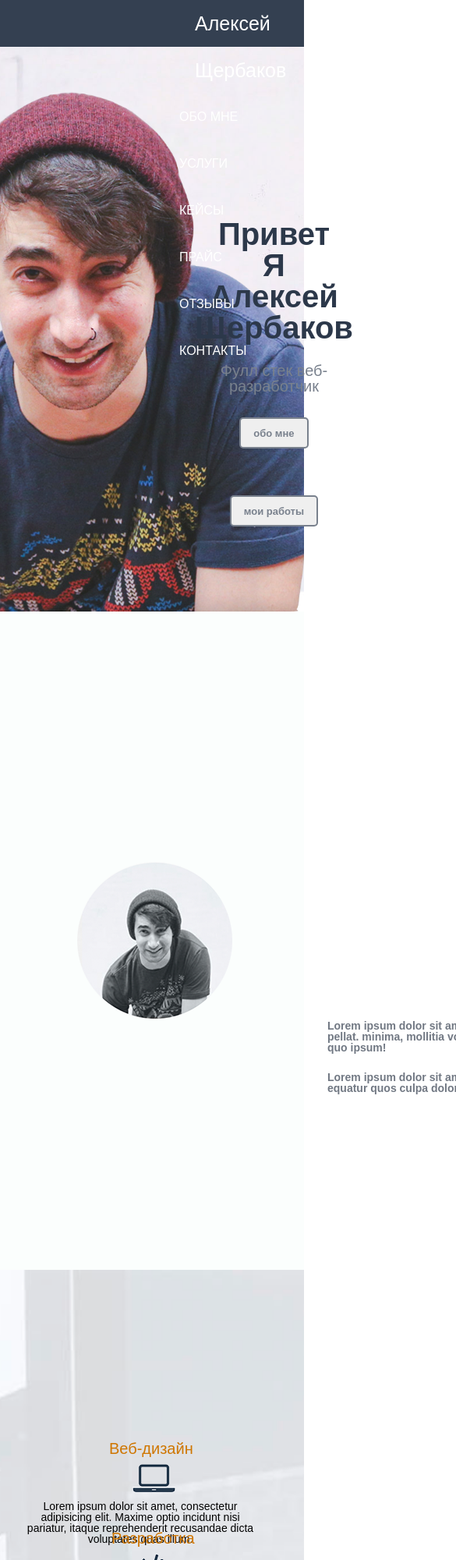
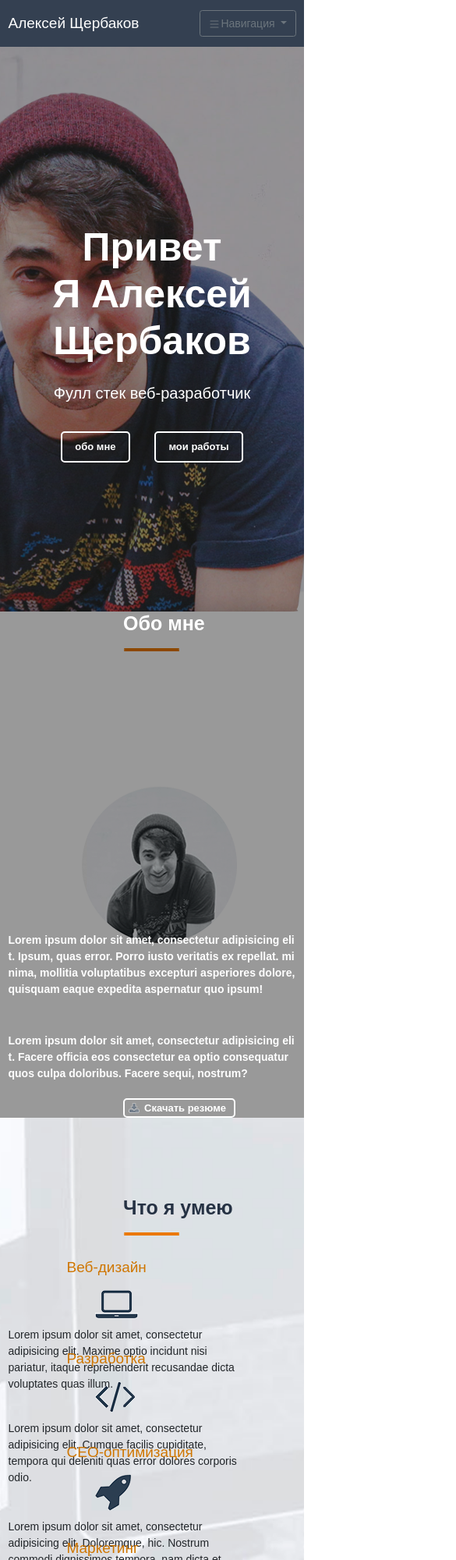
Before and after one commit to Milkazz/Milkazz.github.io, a plain HTML site: page source/index.html in a window 390 px wide. Shown: the top 2000 px of the page at 78% size, 585 px wide, since content can reach past the window. Drawn offline with Linux system fonts and the light colour scheme.

Commit message:
не готовое 4 дз bootstrap

```diff
--- a/source/css/style.css
+++ b/source/css/style.css
@@ -11,9 +11,8 @@ nav{
 
 .logo{
     color: #fff;
-    font-size: 25px;
+    font-size: 19px;
     line-height: 60px;
-    padding-left: 250px;
     float: left;
 -webkit-animation: coming 2s ease;
 -o-animation: coming 2s ease;
@@ -27,12 +26,12 @@ animation: coming 2s ease;
     }
     to{
         opacity: 1;
-        margin-left: 250px;
+        margin-left: 0px;
     }
 }
 .menu{
     float: left;
-    padding-left: 230px;
+
 
 }
 .menu li a{
@@ -40,6 +39,7 @@ animation: coming 2s ease;
     color: white;
     transform: scale(1);
     display: inline-block;
+    text-decoration: none;
 }
 .menu li a:visited {
     color: white;
@@ -47,6 +47,9 @@ animation: coming 2s ease;
 .menu li a:hover {
     color: orange ;
 
+}
+.white-btn:visited {
+    color: white;
 }
 .menu li a:active {
      transform: scale(1.1);
@@ -56,7 +59,7 @@ animation: coming 2s ease;
     line-height: 60px;
     color: #fff;
     margin-right: 25px;
-    font-size: 16px;
+    font-size: 13px;
     text-transform: uppercase;
     -webkit-animation: TopShift 0.4s ease forwards;
     -o-animation: TopShift 0.4s ease forwards;
@@ -85,9 +88,9 @@ animation: coming 2s ease;
 }
 .title__container{
     float: left;
-    margin: 280px 0px 0px 250px;
     color: #2c384a;
     text-align: center;
+    width: 100%;
     opacity: 0;
     -webkit-animation: TitleMove 1s ease forwards;
     -o-animation:TitleMove 1s ease forwards;
@@ -97,8 +100,51 @@ animation: coming 2s ease;
     animation-delay:2.4s ;
 }
 .title__container h1{
-    font-size: 40px;
+    font-family: Arial,sans-serif;
+    font-size: 50px;
     font-weight: 600;
+}
+@media (max-width:991px) {
+    .title__container,title__container h4, .title__container input{
+        color: white;
+        position: relative;
+        z-index: 3;
+         -webkit-animation-delay: 1s;
+    -o-animation-delay: 1s ;
+    animation-delay: 1s ;
+    }
+    .main {
+        position: relative;
+    }
+    .main::after {
+       content: "";
+        bottom: 0;
+        top: 0;
+        right: 0;
+        left: 0;
+        position: absolute;
+        background: rgba(0,0,0,0.4)
+    }
+
+}
+@media (max-width:525px) {
+    .Information1 p, .Information1 span, .Information1 h2, .Information1 input  {
+        color: white;
+          position: relative;
+        z-index: 5;
+    }
+    .Information1 {
+        position: relative;
+    }
+    .Information1::after {
+        content: "";
+        bottom: 0;
+        top: 0;
+        right: 0;
+        left: 0;
+        position: absolute;
+        background: rgba(0,0,0,0.4)
+    }
 }
 .title__container input {
     transition: all 0.1s;
@@ -114,7 +160,6 @@ animation: coming 2s ease;
 .title__container h4{
     margin-top: 25px;
     font-size: 20px;
-    color: #79818d;
 }
 @keyframes coming {
     from {
@@ -139,46 +184,52 @@ animation: coming 2s ease;
     text-align: center;
     border: 2px solid;
     border-radius: 5px;
-    color: #79818d;
     font-size: 13px;
     font-weight: 550;
     padding: 0px 16px;
     margin: 30px 14px;
+    background: none;
 }
 .Information1 {
     width: 100%;
     height: 100%;
-    background:  url(../img/AboutMeBoy.png) 52% no-repeat ,url(../img/AboutMeBG.jpg) center/cover no-repeat;
+    background:  url(../img/AboutMeBoy.png) no-repeat;
+    background-position: 55% 50%;
+    color: #263244;
+
 }
 
 .Information1 h2{
-    padding-left: 640px;
-   padding-top: 100px;
+
     font-size: 25px;
     font-weight: 600;
-    color: #263244;
+
+}
+@media (max-width:576px){
+    .lineABME,.Information1 h2, .INPTINF1, .KeysH2 , .WCIDH2 {
+        padding-left: 40%;
+    }
 }
 .lineABME {
-    padding-left: 658px;
+
     margin-top: 10px;
     margin-bottom: 10px;
 }
 .Information1 p{
     padding-top: 350px;
-    color: #717883;
+
+
     font-weight: 550;
       word-break: break-all;
-    width: 1100px;
 
-     padding-left: 420px;
+
 }
 .Information1 span{
-    color: #717883;
+
     font-weight: 550;
     word-break: break-all;
-    width: 1100px;
     margin-top: 10px;
-      padding-left: 420px;
+
     display: block;
 
 }
@@ -187,10 +238,8 @@ animation: coming 2s ease;
     text-align: right;
     border: 2px solid;
     border-radius: 5px;
-    color: #717883;
     font-size: 13px;
     font-weight: 550;
-    margin: 2px 640px;
     padding: 0px 10px 0px 25px;
     background: url(../img/download.png) 4%/14px no-repeat ;
      transform: scale(1)
@@ -200,14 +249,13 @@ animation: coming 2s ease;
 box-shadow: 0 0 10px rgba(0,0,0,0.5);
 
 }
-.Information {
+.InformationBG {
     width: 100%;
     height: 100%;
-    background: url(../img/WhatCanIDo.jpg) center/cover no-repeat;
+    background: url(../img/WhatCanIDo.jpg)  center/cover no-repeat;
 
 }
 .Information h2{
-  padding-left: 628px;
    padding-top: 100px;
     font-size: 25px;
     font-weight: 600;
@@ -218,42 +266,25 @@ box-shadow: 0 0 10px rgba(0,0,0,0.5);
 }
 .Craft{
     float: left;
-    position: relative;
-    bottom: 2px;
 }
 .CEOopt {
     float: left;
-    position: relative;
-    bottom: 2px;
 }
-#RocketImg {
-    position: relative;
-    bottom: 1px;
-    right: 15px;
-}
-#spanRocket {
-    position: relative;
-    bottom: 6px;
-}
-#CraftH4 {
-    position: relative;
-    left: 3px;
-}
-#CEOoptH4 {
-    position: relative;
-    right: 35px;
+.Marcs {
+    float: left;
 }
 .Information h4 {
-    font-size: 20px;
+    font-size: 19px;
     color: #cf7600;
-    padding-left: 120px;
+    position: relative;
+    left: 25%;
 }
 .Information span{
     display: block;
     width: 300px;
     height: 30px;
-    margin: 10px;
-    text-align: center;
+    margin-top:10px;
+
 }
 .Marcs {
     float: left;
@@ -261,11 +292,12 @@ box-shadow: 0 0 10px rgba(0,0,0,0.5);
     bottom: 3px;
 }
 .List {
-    margin: 20px;
+    margin-top: 20px;
 }
 .List img {
-    padding-left: 150px;
     margin-top: 10px;
+    position: relative;
+    left: 37%;
 }
 .BGKeys {
     background: #fcfdfd;
@@ -274,19 +306,17 @@ box-shadow: 0 0 10px rgba(0,0,0,0.5);
     background: #fcfdfd;
 }
 .Keys h2 {
-    padding-left: 650px;
    padding-top: 100px;
     font-size: 30px;
     font-weight: 650;
     color: #263244
 }
 #Bottomkeys{
-    padding-left: 300px;
     color: #3f495a;
     font-weight: 550;
 }
 #TamplateKeys {
-    padding-left: 100px;
+
     margin-top: 10px;
 }
 .Keys h3 {
@@ -294,7 +324,6 @@ box-shadow: 0 0 10px rgba(0,0,0,0.5);
     color: #263244;
     margin-top: 10px;
     margin-bottom: 10px;
-    padding-left: 100px;
 
 }
 .Keys input{
@@ -304,7 +333,7 @@ box-shadow: 0 0 10px rgba(0,0,0,0.5);
     border: 2px solid;
     border-radius: 7px;
     padding: 5px;
-    margin: 10px 105px;
+    margin: 10px 0px;
    text-transform: uppercase;
     font-size: 15px;
     font-weight: 600;
@@ -323,14 +352,11 @@ box-shadow: 0 0 10px rgba(0,0,0,0.5);
     color: #263244;
     margin-top: 10px;
     margin-bottom: 10px;
-    padding-left: 400px;
+}
 
-
-}
 .ClientAndWb{
     color: #3f495a;
     margin-top: 10px;
-    padding-left: 105px;
 
 }
 #NameProject {
@@ -338,34 +364,36 @@ margin: 10px;
     padding: 10px;
    color: #3f495a;
 }
-.ClientWbFl{
-    float: left;
+@media (min-width:768px) {
+    .ClientWbFl {
+        float: left;
+    }
 }
 #Client {
     color: #3f495a;
     margin-top: 10px;
-    padding-left: 105px;
+}
+.PayCalculatorBG {
+   background: url(../img/AboutMeBG.jpg) center/cover no-repeat;
 }
 .PayCalculator {
-   background: url(../img/AboutMeBG.jpg) center/cover no-repeat;
-}
+box-shadow: 0 14px 28px rgba(0,0,0,0.25), 0 10px 10px rgba(0,0,0,0.22);
+    }
 .PayCalculator h2{
-    padding-left: 560px;
-   padding-top: 100px;
+
     font-size: 30px;
     font-weight: 650;
     color: #263244;
 }
 .PayCalculator h3 {
-    padding-left: 280px;
     font-size: 25px;
     margin-top: 20px;
     font-weight: 600;
     color: #383e49;
 }
 .PayCalculator select {
-    margin: 10px 280px;
-    width: 891px;
+    margin: 10px 0px;
+    width: 70%;
     height: 40px;
     text-align: center;
     font-size: 20px;
@@ -375,11 +403,12 @@ margin: 10px;
 .Def {
     color: #7d7d7d;
 }
-#LineBottomPayCalc {
-    padding-left: 280px;
+@media (max-width:768px){
+    #LineBottomPayCalc {
+    width: 300px;
 }
+
 .PayCalculator p{
-    padding-left: 280px;
     font-size: 20px;
     color: #1c2534;
     font-weight: 600
--- a/source/index.html
+++ b/source/index.html
@@ -1,6 +1,7 @@
 <!DOCTYPE html>
 <html lang="en">
 <link rel="stylesheet" href="css/reset.css">
+<link rel="stylesheet" href="css/bootstrap.min.css">
 <link rel="stylesheet" href="css/style.css">
 <head>
     <meta charset="UTF-8">
@@ -8,13 +9,16 @@
     <meta name="author" content="Aleksey Scherbakov">
     <meta name="robots" content="all">
     <meta property="og:title" content="It's my first page...">
+    <meta name="viewport" content="width=device-width,initial-scale=1,maximum-scale=1,user-scalable=no">
     <title>Алексей Щербаков- веб-разработчик</title>
 </head>
 <body>
 <header>
 <nav>
-    <div class="logo">Алексей Щербаков</div>
-    <div class="menu">
+   <div class="container">
+   <div class="row">
+   <div class="col-xl-2 col-xxl-2 col-lg-3 col-7"><div class="logo">Алексей Щербаков</div></div>
+   <div class="px-0 col-xl-6 offset-xl-4 offset-xxl-3 col-xxl-7 col-lg-8 offset-lg-1 d-none d-lg-block"><div class="menu">
        <ul>
         <li><a href="#">обо мне</a></li>
         <li><a href="#">услуги</a></li>
@@ -23,60 +27,87 @@
         <li><a href="#">отзывы</a></li>
         <li><a href="#">контакты</a></li>
     </ul>
-    </div>
+    </div></div>
+    <div class="col-5 d-flex d-lg-none flex-column justify-content-center align-items-end "><div class="dropdown">
+  <a class="btn btn-outline-secondary  dropdown-toggle white-btn" href="#" role="button" id="dropdownMenuLink" data-bs-toggle="dropdown" aria-expanded="false">
+   <svg xmlns="http://www.w3.org/2000/svg" width="16" height="16" fill="currentColor" class="bi bi-list" viewBox="0 0 16 16">
+  <path fill-rule="evenodd" d="M2.5 12a.5.5 0 0 1 .5-.5h10a.5.5 0 0 1 0 1H3a.5.5 0 0 1-.5-.5zm0-4a.5.5 0 0 1 .5-.5h10a.5.5 0 0 1 0 1H3a.5.5 0 0 1-.5-.5zm0-4a.5.5 0 0 1 .5-.5h10a.5.5 0 0 1 0 1H3a.5.5 0 0 1-.5-.5z"/>
+</svg>Навигация
+  </a>
+
+  <ul class="dropdown-menu" aria-labelledby="dropdownMenuLink">
+       <li><a class="dropdown-item" href="#">Обо мне</a></li>
+        <li><a class="dropdown-item" href="#">Услуги</a></li>
+        <li><a class="dropdown-item" href="#">Кейсы</a></li>
+        <li><a class="dropdown-item" href="#">Прайс</a></li>
+        <li><a class="dropdown-item" href="#">Отзывы</a></li>
+        <li><a class="dropdown-item" href="#">Контакты</a></li>
+  </ul>
+</div></div>
+   </div>
+   </div>
+
 </nav>
 </header>
 <div class="main">
-    <div class="title__container">
+   <div class="container h-100"><div class="row align-items-center h-100" ><div class="col-lg-6 mt-5 pt-5">  <div class="title__container mt-5">
         <h1>Привет <br>Я Алексей Щербаков</h1>
         <h4>Фулл стек веб-разработчик</h4>
         <input type="button" value="обо мне">
-        <input type="button" value="мои работы">
-
+        <input type="button" value="мои работы"></div></div></div>
     </div>
 </div>
-<div class="Information1">
-<h2>Обо мне</h2>
+<div class="container"><div class="row align-items-center"><div class="Information1">
+<div class="col-xxl-2 offset-xxl-6 col-xl-3 offset-xl-6 col-lg-3 offset-lg-5 col-sm-3 offset-sm-5"><h2>Обо мне</h2>
 <img src="img/TopLine.png" alt="" class="lineABME">
-
-<div>
+</div>
+<div><div class="col-xxl-8 offset-xxl-2 col-xl-8 offset-xl-2 col-lg-9 offset-lg-2 ">
   <p>Lorem ipsum dolor sit amet, consectetur adipisicing elit. Ipsum, quas error. Porro iusto veritatis ex repellat. minima, mollitia voluptatibus excepturi asperiores dolore, quisquam eaque expedita aspernatur quo ipsum!</p>
   <br><span>Lorem ipsum dolor sit amet, consectetur adipisicing elit. Facere officia eos consectetur ea optio consequatur quos culpa doloribus. Facere sequi, nostrum?</span>
-  <br><input type="submit" value="Скачать резюме">
+  </div>
+  <br><div class="col-xxl-2 offset-xxl-6 col-xl-3 offset-xl-6 col-lg-3 offset-lg-5 col-sm-3 offset-sm-5"><div class="INPTINF1"><input type="submit" value="Скачать резюме"></div></div>
 </div>
-</div>
-<div class="Information">
-    <h2>Что я умею</h2>
-    <img src="img/TopLine.png" alt="" class="lineABME">
-    <div class="List">
-    <div class="Web_Disgn">
+</div></div></div>
+<div class="InformationBG">
+<div class="container"><div class="Information">
+    <div class="col-xxl-2 offset-xxl-6 col-xl-3 offset-xl-6 col-lg-3 offset-lg-5 col-sm-4 offset-sm-4"><h2 class="WCIDH2">Что я умею</h2>
+    <img src="img/TopLine.png" alt="" class="lineABME"></div>
+    <div class="row">
+     <div class="List">
+     <div class="col">
+   <div class="Web_Disgn">
     <h4>Веб-дизайн</h4>
     <img src="img/NoteBook.png" alt="">
     <br><span>Lorem ipsum dolor sit amet, consectetur adipisicing elit. Maxime optio incidunt nisi pariatur, itaque reprehenderit recusandae dicta voluptates quas illum.</span>
-    </div>
+    </div></div>
+    <div class="col">
     <div class="Craft">
     <h4 id="CraftH4" >Разработка</h4>
     <img src="img/Code.png" alt="">
-    <br><span>Lorem ipsum dolor sit amet, consectetur adipisicing elit. Cumque facilis cupiditate, tempora qui deleniti quas error dolores corporis odio.</span>
+    <br><span>Lorem ipsum dolor sit amet, consectetur adipisicing elit. Cumque facilis cupiditate, tempora qui deleniti quas error dolores corporis odio.</span></div>
     </div>
+     <div class="col">
     <div class="CEOopt">
     <h4 id="CEOoptH4" >CEO-оптимизация</h4>
     <img id="RocketImg" src="img/rocket.png" alt="">
     <br><span id="spanRocket">Lorem ipsum dolor sit amet, consectetur adipisicing elit. Doloremque, hic. Nostrum commodi dignissimos tempora, nam dicta et vitae repudiandae.</span>
-    </div>
+    </div></div>
+     <div class="col">
     <div class="Marcs">
    <h4>Маркетинг</h4>
     <img src="img/Gramophone.png" alt="">
     <br><span>Lorem ipsum dolor sit amet, consectetur adipisicing elit. Ea consectetur soluta ipsa molestias, architecto facilis saepe!</span>
-    </div>
-    </div>
-</div>
+   </div> </div></div></div>
+
+
+
+</div></div></div>
 <div class="BGKeys">
-<div class="Keys">
-    <h2>Кейсы</h2>
-    <img src="img/TopLine.png" alt="" class="lineABME">
-    <br><span id="Bottomkeys">Lorem ipsum dolor sit amet, consectetur adipisicing elit. Similique aperiam nesciunt ipsam soluta enim quasi, quam eum fuga</span>
-    <img src="img/TamplateKeys.jpg" alt="" id="TamplateKeys">
+<div class="container"><div class="row"><div class="Keys">
+    <div class="col-xxl-2 offset-xxl-6 col-xl-3 offset-xl-6 col-lg-3 offset-lg-5 col-sm-3 offset-sm-5"><h2 class="KeysH2">Кейсы</h2>
+    <img src="img/TopLine.png" alt="" class="lineABME"></div>
+    <br><div class="col-xxl-9 offset-xxl-2 col-xl-10 offset-xl-1 col-lg-12"><p id="Bottomkeys">Lorem ipsum dolor sit amet, consectetur adipisicing elit. Similique aperiam nesciunt ipsam soluta enim quasi, quam eum fuga</p></div>
+    <img src="img/TamplateKeys.jpg" width="100%" alt="" id="TamplateKeys">
     <div class="ClientWbFl">
     <h3>Client:</h3>
     <span id="Client">Lorem ipsum dolor sit amet, consectetur.</span>
@@ -84,12 +115,16 @@
     <span class="ClientAndWb">www.somedomin.com</span>
     <br><input type="submit" value="Visit Live Site">
     </div>
+    <div class="NameProject1">
     <h4>Название проекта:</h4>
     <span id="NameProject">Lorem ipsum dolor sit amet, consectetur adipisicing elit. Suscipit animi, placeat dolorum error officia libero mollitia explicabo saepe distinctio? Quos dicta odio modi odit, aspernatur eligendi ad.Similique autem neque cum dolorem cumque pariatur harum porro reprehenderit possimus, asperiores a iure earum amet, deleniti ullam blanditiis aperiam, deserunt aspernatur.</span>
+    </div></div></div></div>
+
     </div>
-    </div>
-    <div class="PayCalculator">
-        <H2>Расчет стоимости</H2>
+    <div class="PayCalculatorBG">
+    <div class="container"><div class="row"><div class="PayCalculator">
+        <div class="col-xxl-2 offset-xxl-6 col-xl-5 offset-xl-4 col-lg-3 offset-lg-5 col-sm-3 offset-sm-5"><H2>Расчет стоимости</H2></div>
+        <div class="col-xxl-10 offset-xxl-2 col-xl-10 offset-xl-2 coll-lg-10 offset-lg-2 coll-md-10 offset-md-2 col-sm-10 offset-sm-2">
         <h3>Тип сайта</h3>
         <form action="a">
         <select name="TypeSite" id="list" >
@@ -113,6 +148,7 @@
             <option value="opt6"></option>
             <option value="opt7"></option>
         </select>
+
         <H3>Адаптивность</H3>
         <select name="Adaptability" id="list3">
              <option class="Def" value="" disabled selected>Выберите пункт...</option>
@@ -121,10 +157,13 @@
             <option value="opt3">Только ПК</option>
             <option value="opt4">Кроссплатформенность</option>
         </select>
-        <img id="LineBottomPayCalc" src="img/LineBottomPayCalc.png" alt="">
+         <img id="LineBottomPayCalc" src="img/LineBottomPayCalc.png" alt="">
         <p>Сроки</p>
         <p>Стоимость</p>
         </form>
+        </div>
+        </div></div></div>
+    </div>
     <div class="Stat">
         <h2>Немного статистики</h2>
         <img src="img/TopLine.png" alt="" class="lineABME">
@@ -185,5 +224,6 @@
     <br><input id="Send" type="submit" value="Отправить">
     </form>
     </div>
+    <script src="js/bootstrap.bundle.min.js"></script>
 </body>
 </html>
```
Also changed, not shown: source/css/bootstrap.min.css (added), source/js/bootstrap.bundle.min.js (added).
